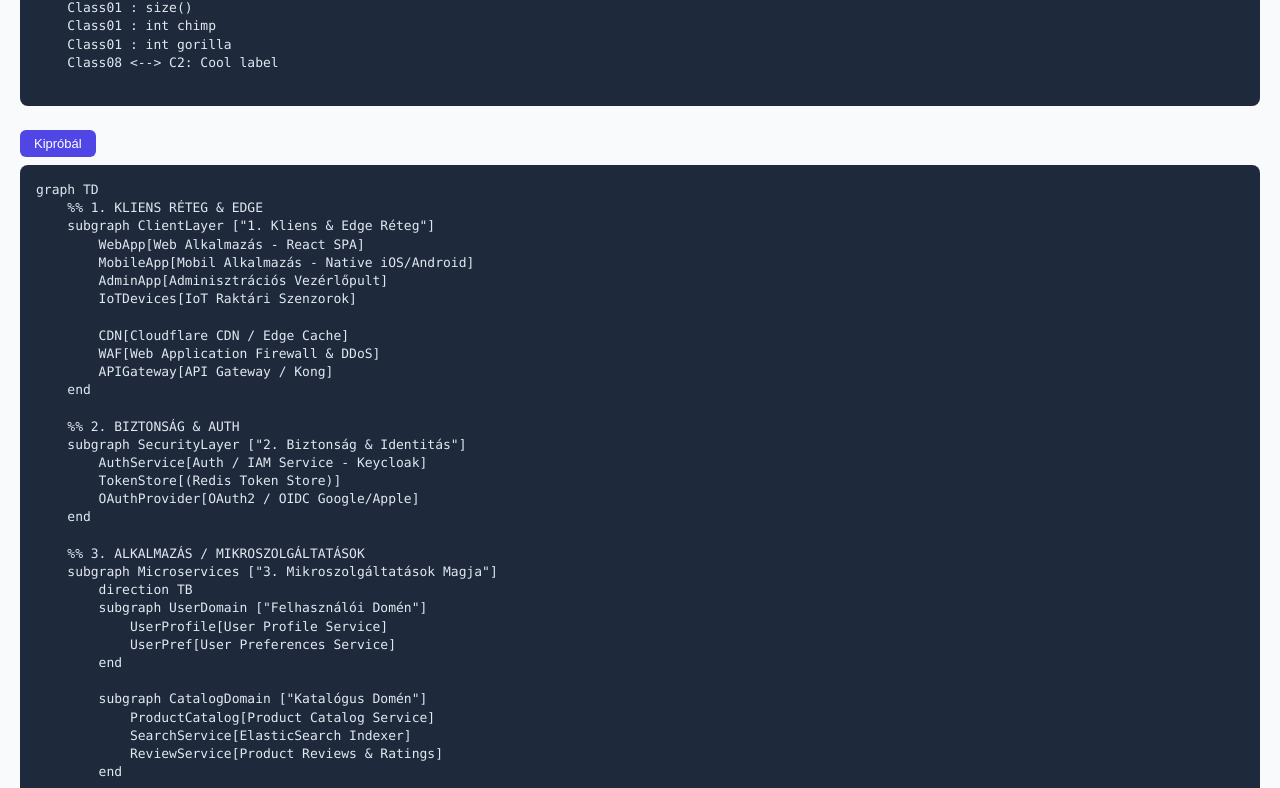
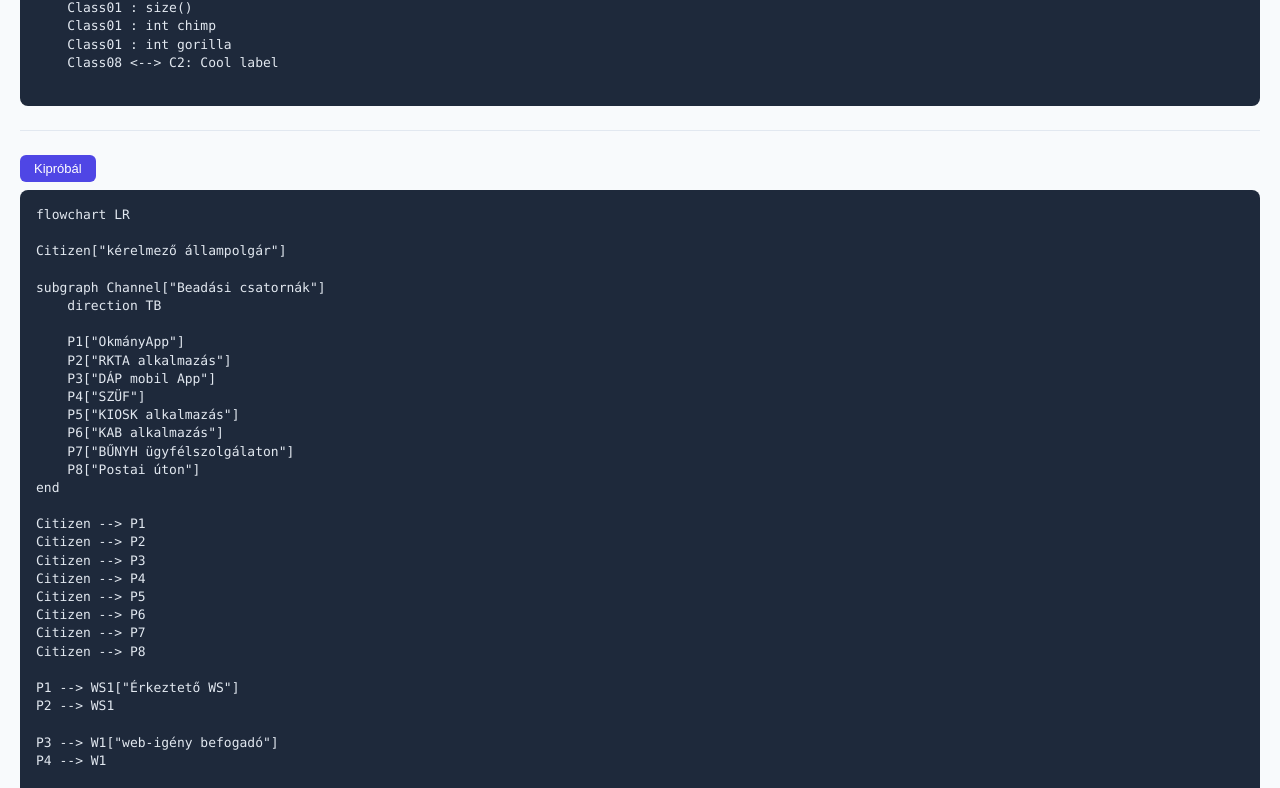
Before and after one commit to debmatyas/mermaid, a plain HTML site: page index.html in a window 1280 px wide. Shown: the part 1697-2485 px from the top of the page. Drawn offline with Linux system fonts and the light colour scheme; some packages are replaced by stand-ins of ours; a script that the page names is missing.

Commit message:
Prezentálható állapot

```diff
--- a/index.html
+++ b/index.html
@@ -333,6 +333,110 @@ classDiagram
     Class01 : int gorilla
     Class08 <--> C2: Cool label
     </pre>
+    <hr>
+
+    <button class="try-btn">Kipróbál</button>
+    <pre>
+flowchart LR
+
+Citizen["kérelmező állampolgár"]
+
+subgraph Channel["Beadási csatornák"]
+    direction TB
+
+    P1["OkmányApp"]
+    P2["RKTA alkalmazás"]
+    P3["DÁP mobil App"]
+    P4["SZÜF"]
+    P5["KIOSK alkalmazás"]
+    P6["KAB alkalmazás"]
+    P7["BŰNYH ügyfélszolgálaton"]
+    P8["Postai úton"]
+end
+
+Citizen --> P1
+Citizen --> P2
+Citizen --> P3
+Citizen --> P4
+Citizen --> P5
+Citizen --> P6
+Citizen --> P7
+Citizen --> P8
+
+P1 --> WS1["Érkeztető WS"]
+P2 --> WS1
+
+P3 --> W1["web-igény befogadó"]
+P4 --> W1
+
+P5 --> WS2["Kérelmekezelő WS"]
+P6 --> WS2
+
+W1 --> W2["web-igény feldolgozó"]
+W2 --> W3["web-kérelemkezelő"]
+
+NSZA(("NSZA"))
+SZL(("SZL REPLIKA"))
+
+W3 --> NSZA
+WS2 --> SZL
+
+E1["ERHAB (BŰNYH) igénylés kezelő"]
+E2["ERHAB ANY igénylés kezelő"]
+
+P7 --> E1
+P8 --> E2
+
+E1 --> SZL
+E2 --> SZL
+
+PROFILE["HEB profilkezelő"]
+
+NSZA --> PROFILE
+SZL --> PROFILE
+
+REG[(Bűnügyi és foglalmi nyilvántartás)]
+
+PROFILE --> REG
+
+DHEB{{dHEB}}
+HEB{{HEB}}
+
+REG --> DHEB
+REG --> HEB
+
+DHEB --> DHEB_OK["nem szerepel BŰNYH-ben vagy foglalomban"]
+
+HEB --> HEB_OK["nem szerepel BŰNYH-ben vagy foglalomban"]
+HEB --> HEB_BAD["szerepel BŰNYH-ben vagy foglalomban"]
+
+DHEB_OK --> D1["dHEB kiadható"]
+
+D1 --> D2["HEB legacy-karb"]
+D2 --> D3["HEB megszemélyesítő"]
+D3 --> D4["HEB minőségellenőrző"]
+D4 --> D5["HEB kézbesítő"]
+
+HEB_BAD --> DEC["ERHAB (BŰNYH) elbíráló felület"]
+
+DEC --> NEG["megtagadó / felfüggesztő / hiánypótló"]
+
+DEC --> DOC["irat összeállítás + PDF generálás + ÁVDH"]
+
+DOC --> BNYH["BŰNYH nyomtatás és kézbesítés"]
+DOC --> ANY["ANY nyomtatás és kézbesítés"]
+
+BNYH --> PROD["ERHAB megszemélyesítés / gyártás"]
+ANY --> PROD
+
+PROD --> PERSON["személyes átadás"]
+PROD --> POST["postázás és tértivevény kezelés"]
+
+PERSON --> STATUS["ERHAB státuszállítás"]
+POST --> STATUS
+
+    </pre>
+    <hr>
 
     <button class="try-btn">Kipróbál</button>
     <pre>
```
